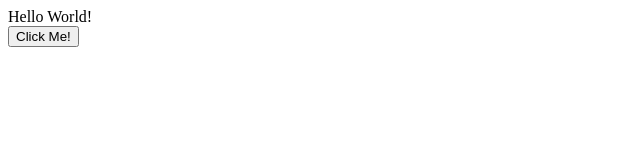
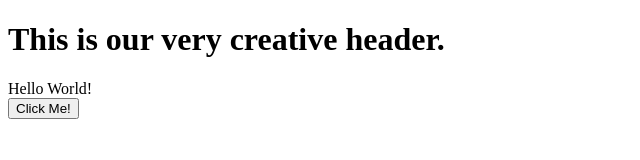
Before and after one commit to snehachitre-apps/KC_meetup_01, a plain HTML site: page index.html in a window 1280 px wide. Shown: the whole page, without its empty margins (0-640 px from the left). Drawn offline with Linux system fonts and the light colour scheme.

Commit message:
Add header and nav tag.

```diff
--- a/index.html
+++ b/index.html
@@ -5,10 +5,19 @@
     <meta name="viewport" content="width=device-width, initial-scale=1.0">
     <title>Kansas City Meetup</title>
 </head>
+
+<header>
+    <h1>This is our very creative header.</h1>
+    <nav>
+
+    </nav>
+</header>
+
 <body>
     Hello World!
 
     <br/>
     <button name="Click!" type="Submit"> Click Me!</button>
 </body>
+
 </html>
```
